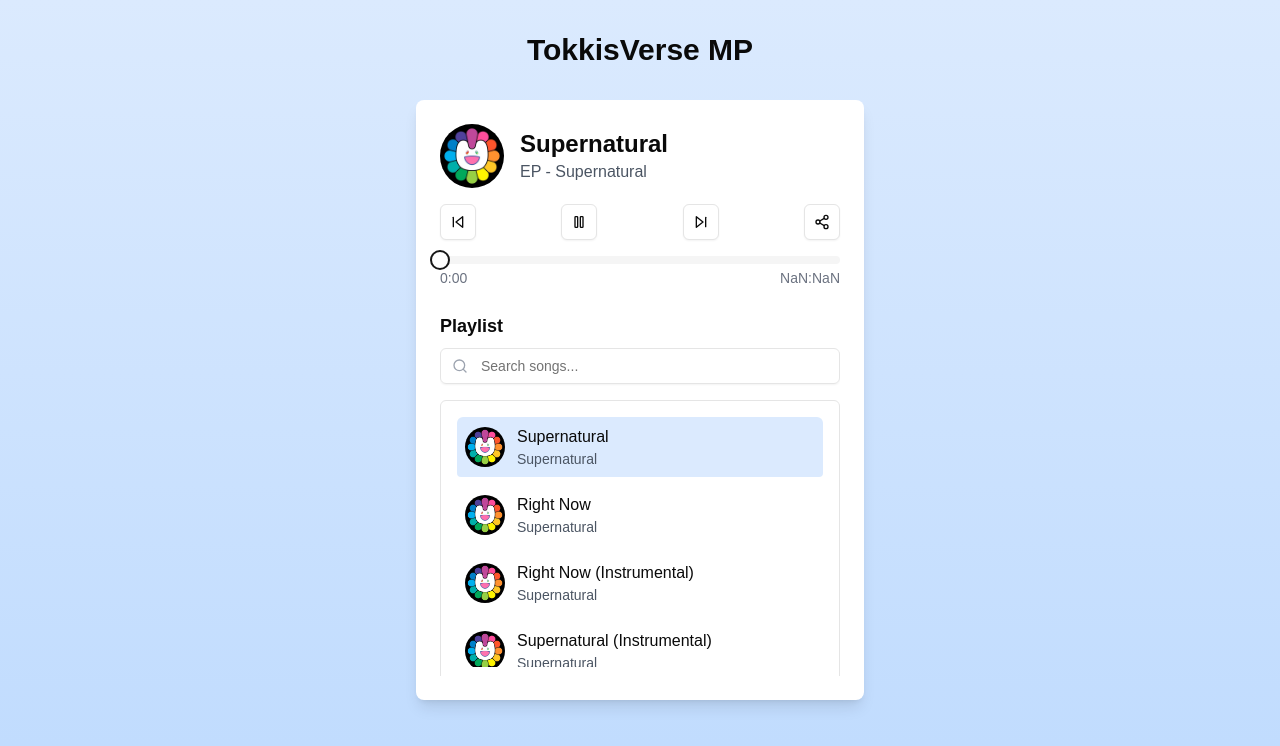
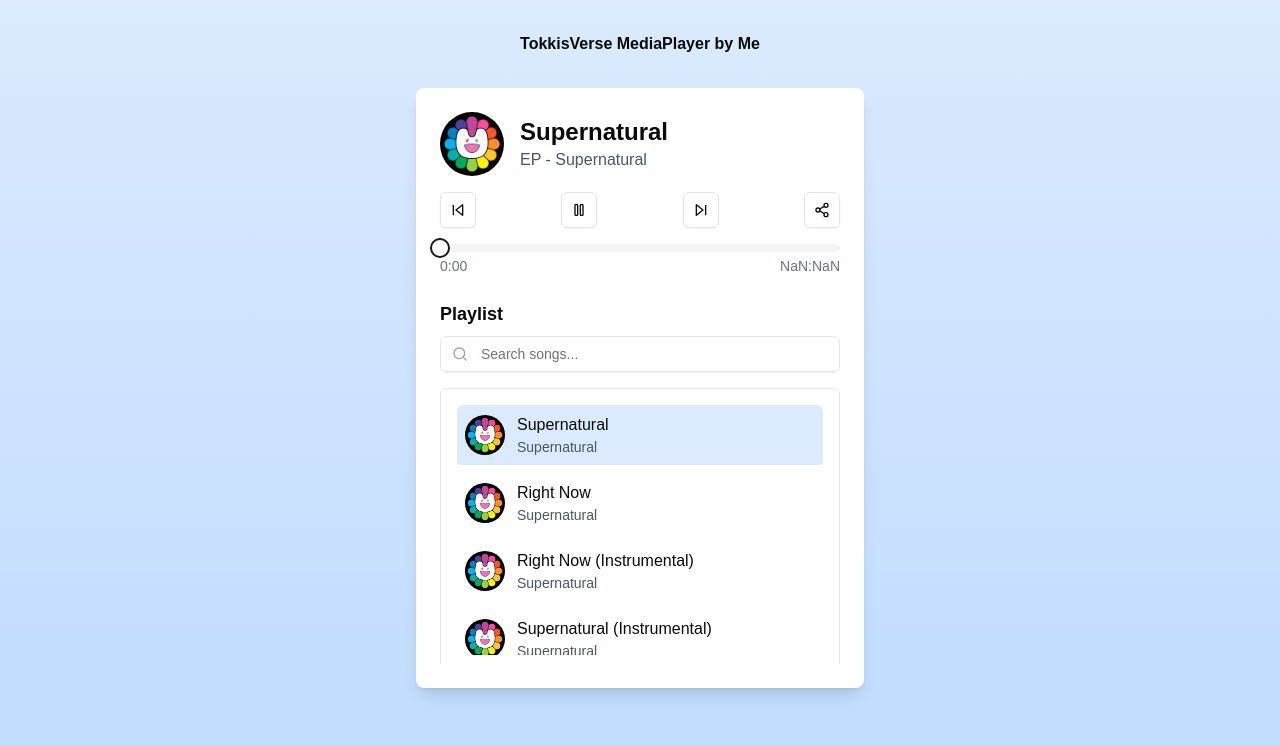
Before and after one commit to haynafi/tokkisverse, a Next.js app: page / in a window 1280 px wide. Shown: the top 746 px of the page. Built offline with nearby package versions, Linux system fonts and the light colour scheme.

Commit message:
update new url and credit

```diff
--- a/app/components/MusicPlayer.tsx
+++ b/app/components/MusicPlayer.tsx
@@ -84,7 +84,7 @@ export default function MusicPlayer() {
         await navigator.share({
           title: currentSong.song_name,
           text: `Check out this song: ${currentSong.song_name}`,
-          url: `tokkisverse.com${currentSong.path}`,
+          url: `https://www.tokkisverse.com${currentSong.path}`,
         })
       } catch (error) {
         console.log('Error sharing:', error)
--- a/app/page.tsx
+++ b/app/page.tsx
@@ -3,7 +3,8 @@ import MusicPlayer from './components/MusicPlayer'
 export default function Home() {
   return (
     <main className="min-h-screen bg-gradient-to-b from-blue-100 to-blue-200 p-4 md:p-8">
-      <h1 className="text-3xl font-bold text-center mb-8">TokkisVerse MP</h1>
+      {/* <h1 className="text-3xl font-bold text-center mb-8">TokkisVerse MP</h1> */}
+      <h5 className="font-bold text-center mb-8">TokkisVerse MediaPlayer <a href="https://trakteer.id/haynafi" target='blank_'>by Me</a></h5>
       <MusicPlayer />
     </main>
   )
```
